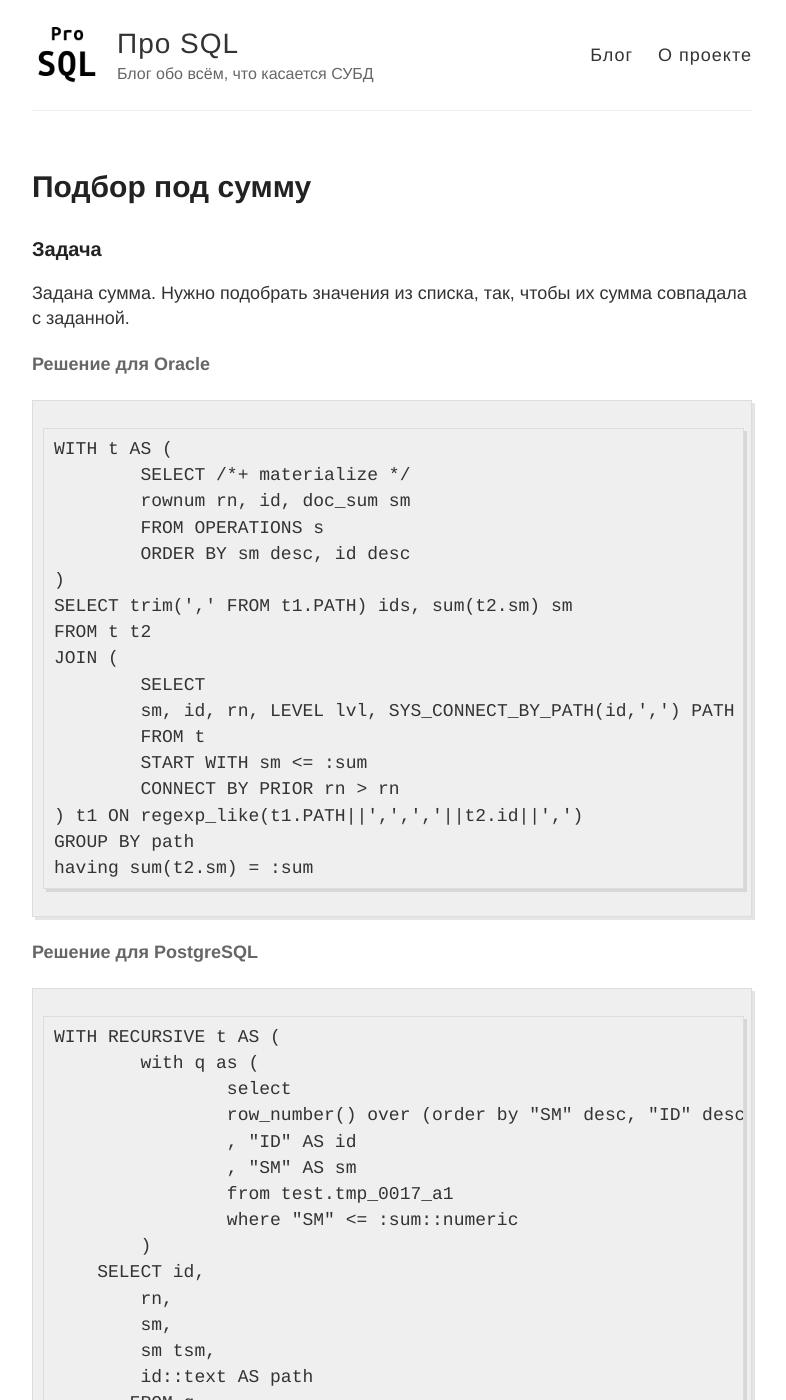
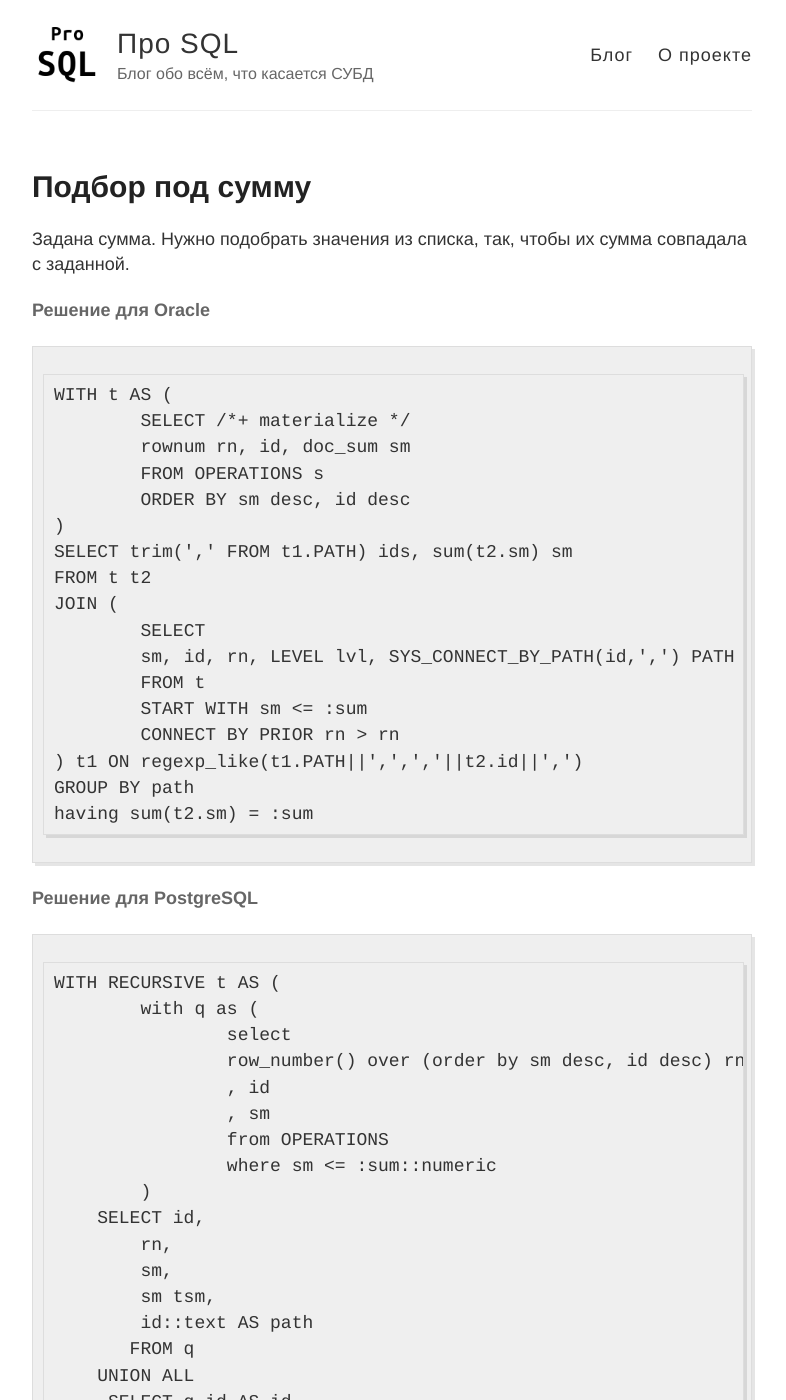
Before and after one commit to prosql/prosql.github.io, a Jekyll site: the page built from _posts/2016-10-16-summ.md, in a window 1280 px wide and 1400 px high. Shown: the whole window, without its empty margins (248-1034 px from the left). Built offline with Jekyll 4.4.1, drawn with Linux system fonts in a browser that asks for light colours; some of the changed text lies outside the part shown.

Commit message:
fix summ

```diff
--- a/_posts/2016-10-16-summ.md
+++ b/_posts/2016-10-16-summ.md
@@ -2,8 +2,6 @@
 layout: post
 title: Подбор под сумму
 ---
-
-### Задача
 
 Задана сумма. Нужно подобрать значения из списка, так, чтобы их сумма совпадала с заданной.
 
@@ -32,11 +30,11 @@ title: Подбор под сумму
 	WITH RECURSIVE t AS (
 		with q as (
 			select
-			row_number() over (order by "SM" desc, "ID" desc) rn
-			, "ID" AS id
-			, "SM" AS sm
-			from test.tmp_0017_a1
-			where "SM" <= :sum::numeric
+			row_number() over (order by sm desc, id desc) rn
+			, id
+			, sm
+			from OPERATIONS
+			where sm <= :sum::numeric
 		)
 	    SELECT id,
 	    	rn,
```
Also changed, not shown: _posts/2016-01-01-00-01-intro.md (+0 -2 lines).
